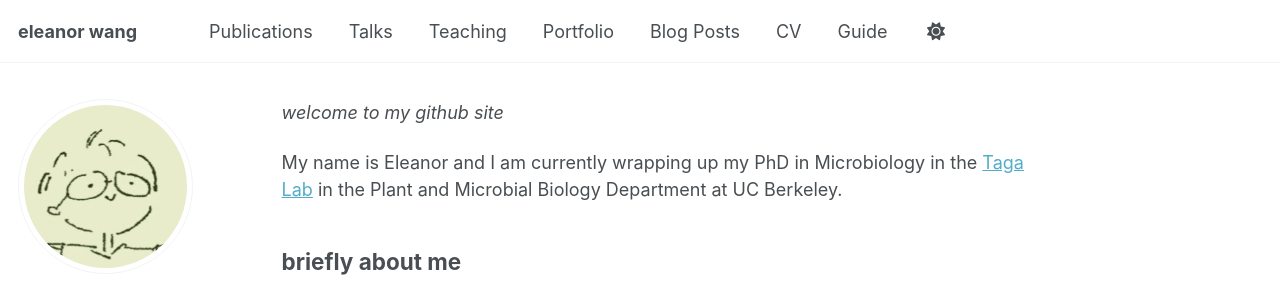
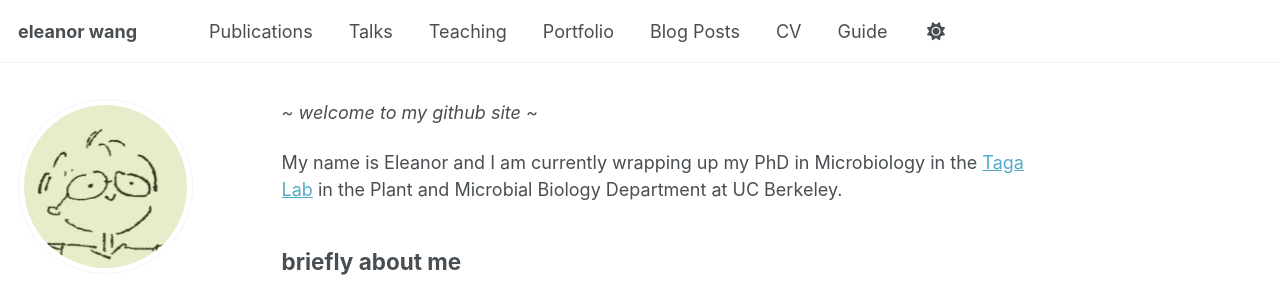
Before and after one commit to eledamame/eledamame.github.io, a Jekyll site: the page built from _pages/about.md, in a window 1280 px wide and 1009 px high. Shown: the top 285 px of the window. Built offline with Jekyll 4.4.1, drawn with Linux system fonts in a browser that asks for light colours.

```diff
--- a/_pages/about.md
+++ b/_pages/about.md
@@ -6,7 +6,7 @@ redirect_from:
   - /about/
   - /about.html
 ---
-*welcome to my github site*
+*~ welcome to my github site ~*
 
 My name is Eleanor and I am currently wrapping up my PhD in Microbiology in the [Taga Lab](https://tagalab.berkeley.edu/) in the Plant and Microbial Biology Department at UC Berkeley.
 
```
